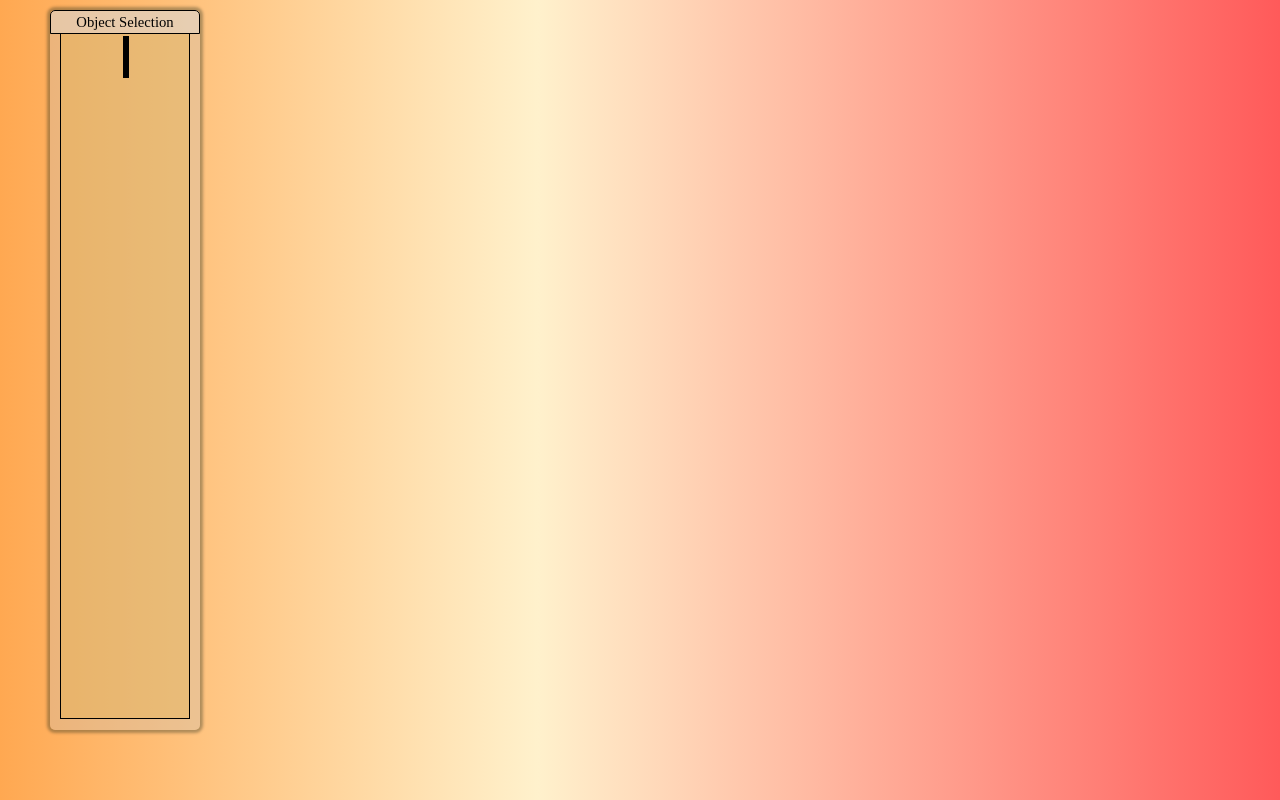
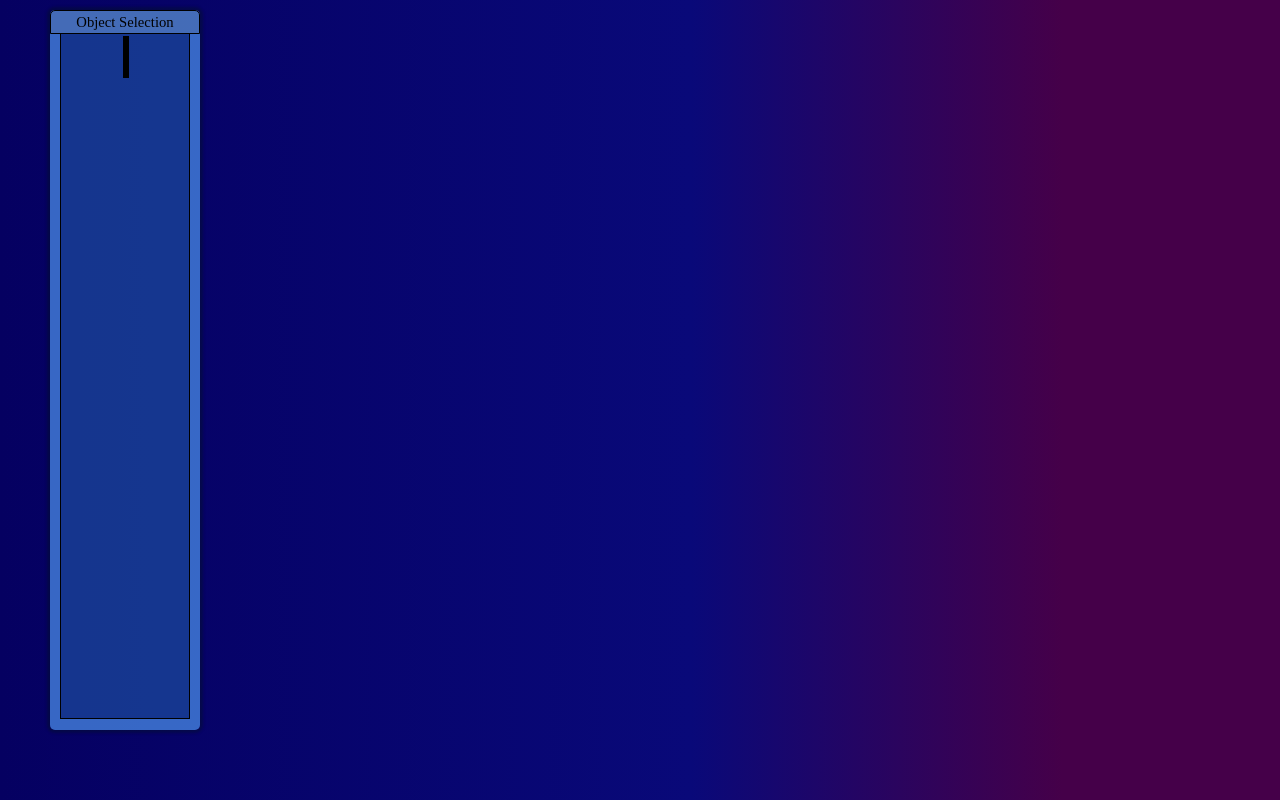
Before and after one commit to GaloisBlocks/GaloisBlocksFrontend, a Svelte app: page / in a window 1280 px wide. Built offline with nearby package versions, Linux system fonts and the light colour scheme; a web font is replaced by a local one.

Commit message:
[UI] Restylized components, fonts, colors, etc.

```diff
--- a/src/app.css
+++ b/src/app.css
@@ -5,9 +5,9 @@
   height: 100%;
   color-scheme: light dark;
   color: rgba(255, 255, 255, 0.87);
-
-background: rgb(255,168,81);
-background: linear-gradient(90deg, rgba(255,168,81,1) 0%, rgba(255,241,204,1) 42%, rgba(255,90,90,1) 100%);font-synthesis: none;
+  background: rgb(2,0,36);
+  background: linear-gradient(90deg, rgba(5,0,97,1) 0%, rgba(9,9,121,1) 54%, rgba(69,0,73,1) 83%);
+  font-synthesis: none;
   text-rendering: optimizeLegibility;
   -webkit-font-smoothing: antialiased;
   -moz-osx-font-smoothing: grayscale;
--- a/src/components/ObjectBlock.svelte
+++ b/src/components/ObjectBlock.svelte
@@ -68,7 +68,7 @@
 <style>
   @import url('https://fonts.cdnfonts.com/css/google-sans');
   .object-block {
-    background-color: rgba(255, 229, 127, 0.731);
+    background-color: rgba(204, 0, 197, 0.644);
     border-radius: 20px;
     font-size: 11pt;
     font-family: 'Product Sans Medium';
@@ -93,8 +93,9 @@
     transition: 0.1s;
   }
   .object-place:hover {
-    box-shadow: 0px 0px 1px 1px rgb(255, 221, 0);
-    background-color: rgba(197, 250, 255, 0.847);
+    box-shadow: 0px 0px 1px 1px rgb(32, 181, 255);
+    border: 0.5px dashed rgb(32, 181, 255);
+    background-color: rgba(168, 243, 255, 0.847);
   }
   .object-place-name {
     width: 80%;
@@ -105,7 +106,7 @@
     display: flex;
     flex-direction: column;
     align-items: center;
-    color: #000;
+    color: #fff;
     padding-left: 20px;
     padding-right: 20px;
     padding-bottom: 20px;
--- a/src/components/ObjectMenu.svelte
+++ b/src/components/ObjectMenu.svelte
@@ -72,7 +72,7 @@
   }
   .menu-window {
     box-shadow: 0px 0px 3px 3px rgba(0, 23, 14, 0.314);
-    background-color: rgba(192, 192, 192, 0.303);
+    background-color: rgba(85, 164, 255, 0.629);
     border-radius: 5px;
     font-size: 11pt;
     font-family: 'Product Sans Medium';
@@ -85,7 +85,7 @@
     cursor: default;
     width: 85%;
     height: 95%;
-    background-color: rgba(224, 174, 65, 0.297);
+    background-color: rgba(0, 24, 110, 0.616);
     border: solid 1px rgb(0, 0, 0);
     margin: auto;
     border-top: none;
@@ -97,10 +97,9 @@
     justify-content: left;
   }
   #menu-drag-sel {
-    background-color: rgba(224, 224, 224, 0.413);
+    background-color: rgba(123, 123, 123, 0.197);
     border: solid 1px rgb(0, 0, 0);
     border-top-left-radius: 5px;
     border-top-right-radius: 5px;
-    cursor: grab;
   }
 </style>
```
